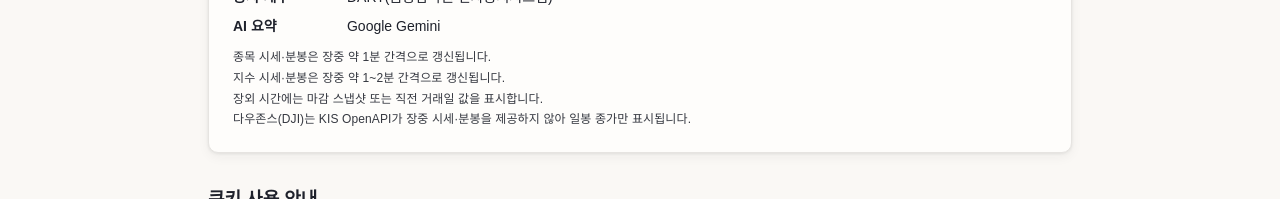
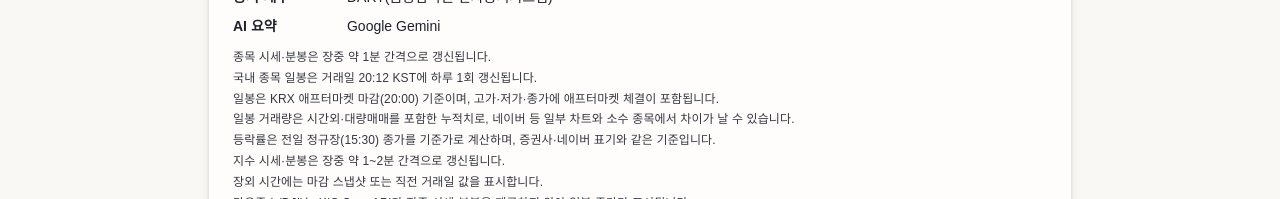
Before and after one commit to Donghunn-Lee/slate-kr, a Next.js app in the folder web/: page /credits in a window 1280 px wide. Shown: the part 310-509 px from the top of the page. Built offline with nearby package versions, Linux system fonts and the light colour scheme; no server answers; the database is empty.

Commit message:
docs(layout): Update the /credits data notice for the 20:00 candle axis
- State the 20:12 KST daily load and the after-market close definition
- Note that volume includes block trades and may differ from other charts
- State the previous regular-session close as the change basis

```diff
--- a/web/src/app/credits/page.tsx
+++ b/web/src/app/credits/page.tsx
@@ -32,6 +32,18 @@ export default function CreditsPage() {
           </dl>
           <p className="mt-3 text-caption text-muted-foreground">
             종목 시세·분봉은 장중 약 1분 간격으로 갱신됩니다.
+          </p>
+          <p className="mt-1 text-caption text-muted-foreground">
+            국내 종목 일봉은 거래일 20:12 KST에 하루 1회 갱신됩니다.
+          </p>
+          <p className="mt-1 text-caption text-muted-foreground">
+            일봉은 KRX 애프터마켓 마감(20:00) 기준이며, 고가·저가·종가에 애프터마켓 체결이 포함됩니다.
+          </p>
+          <p className="mt-1 text-caption text-muted-foreground">
+            일봉 거래량은 시간외·대량매매를 포함한 누적치로, 네이버 등 일부 차트와 소수 종목에서 차이가 날 수 있습니다.
+          </p>
+          <p className="mt-1 text-caption text-muted-foreground">
+            등락률은 전일 정규장(15:30) 종가를 기준가로 계산하며, 증권사·네이버 표기와 같은 기준입니다.
           </p>
           <p className="mt-1 text-caption text-muted-foreground">
             지수 시세·분봉은 장중 약 1~2분 간격으로 갱신됩니다.
```
